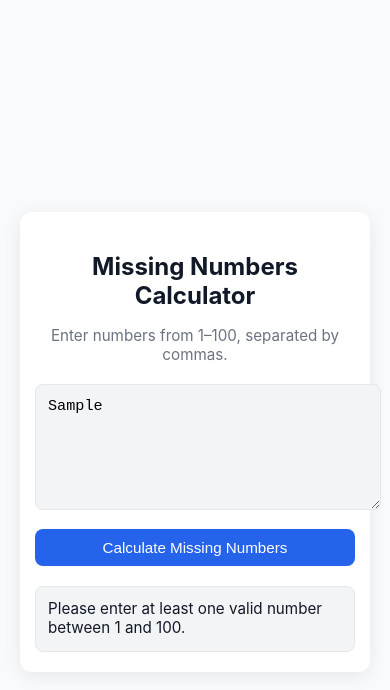
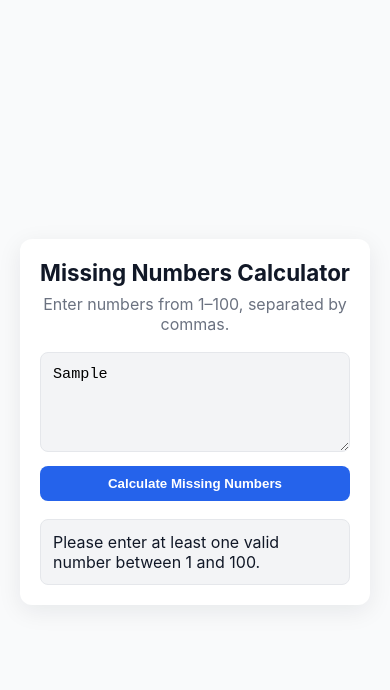
Before and after one commit to namecantbebl0nk/wplace-missing-pumpkin, a plain HTML site: page index.html in a window 390 px wide. Both pictures are taken after typing "Sample" into the empty fields and a click on the button "Calculate Missing Numbers". Drawn offline with Linux system fonts and the light colour scheme.

Commit message:
Update index.html

```diff
--- a/index.html
+++ b/index.html
@@ -1,10 +1,14 @@
 <!DOCTYPE html>
 <html lang="en">
 <head>
-<meta charset="UTF-8" />
-<meta name="viewport" content="width=device-width, initial-scale=1.0" />
+<meta charset="utf-8" />
+<meta name="viewport" content="width=device-width, initial-scale=1" />
 <title>Missing Numbers Calculator</title>
 <style>
+  /* Reset useful for consistent sizing and centering */
+  *, *::before, *::after { box-sizing: border-box; }
+  html, body { height: 100%; margin: 0; }
+
   :root {
     --primary: #2563eb;
     --background: #f9fafb;
@@ -25,120 +29,82 @@
       --border: #374151;
       --result-bg: #1e293b;
     }
-
-    textarea, #result {
-      color: #f1f5f9;
-    }
-
-    button {
-      background-color: #3b82f6;
-    }
-
-    button:hover {
-      background-color: #2563eb;
-    }
   }
 
   body {
-    font-family: "Inter", system-ui, sans-serif;
-    background-color: var(--background);
+    font-family: "Inter", system-ui, -apple-system, "Segoe UI", Roboto, "Helvetica Neue", Arial;
+    background: var(--background);
     color: var(--text);
     display: flex;
     align-items: center;
     justify-content: center;
+    padding: 20px;
     min-height: 100vh;
-    margin: 0;
-    padding: 20px;
   }
 
   .card {
     background: var(--card-bg);
-    padding: 30px 25px;
-    border-radius: 16px;
-    box-shadow: 0 4px 20px rgba(0, 0, 0, 0.08);
-    max-width: 480px;
+    padding: 30px;
+    border-radius: 14px;
+    box-shadow: 0 6px 24px rgba(16,24,40,0.08);
     width: 100%;
-    transition: background-color 0.3s, color 0.3s;
+    max-width: 520px;
+    transition: background 0.25s, color 0.25s;
   }
 
-  h2 {
-    margin-bottom: 10px;
-    font-size: 1.5rem;
-    text-align: center;
-  }
+  h2 { margin: 0 0 8px; text-align: center; font-size: 1.4rem; }
+  p { margin: 0 0 18px; color: var(--muted); text-align:center; }
 
-  p {
-    font-size: 0.95rem;
-    color: var(--muted);
-    text-align: center;
-    margin-bottom: 20px;
+  /* Ensure inputs don't overflow and are perfectly centered inside the card */
+  textarea, button, #result {
+    display: block;
+    width: 100%;
+    max-width: 100%;
+    margin: 0; /* prevents unexpected offset from default margins */
   }
 
   textarea {
-    width: 100%;
     height: 120px;
     padding: 12px;
     font-size: 0.95rem;
     border: 1px solid var(--border);
     border-radius: 8px;
     resize: vertical;
-    transition: border-color 0.2s, background-color 0.3s, color 0.3s;
-    background-color: var(--result-bg);
+    background: var(--result-bg);
+    transition: border-color 0.18s, background 0.18s, color 0.18s;
   }
 
-  textarea:focus {
-    border-color: var(--primary);
-    outline: none;
+  textarea:focus { outline: none; border-color: var(--primary); }
+
+  button {
+    margin-top: 14px;
+    padding: 12px;
+    border-radius: 8px;
+    border: none;
+    background: var(--primary);
+    color: #fff;
+    font-weight: 600;
+    cursor: pointer;
+    transition: transform 0.08s, background 0.16s;
   }
 
-  button {
-    width: 100%;
-    margin-top: 15px;
-    padding: 12px;
-    background-color: var(--primary);
-    color: white;
-    font-weight: 500;
-    border: none;
-    border-radius: 8px;
-    cursor: pointer;
-    font-size: 1rem;
-    transition: background-color 0.2s, transform 0.1s;
-  }
-
-  button:hover {
-    background-color: #1d4ed8;
-  }
-
-  button:active {
-    transform: scale(0.98);
-  }
+  button:active { transform: scale(.997); }
+  button:hover { filter: brightness(.95); }
 
   #result {
-    margin-top: 20px;
+    margin-top: 18px;
+    min-height: 44px;
+    padding: 12px;
+    border-radius: 8px;
+    border: 1px solid var(--border);
     white-space: pre-line;
     background: var(--result-bg);
-    padding: 12px;
-    border-radius: 8px;
-    font-size: 0.95rem;
-    border: 1px solid var(--border);
-    min-height: 40px;
-    transition: background-color 0.3s, color 0.3s;
   }
 
   @media (max-width: 600px) {
-    .card {
-      padding: 20px 15px;
-      border-radius: 12px;
-    }
-
-    textarea {
-      height: 100px;
-    }
-
-    button {
-      padding: 10px;
-      font-size: 0.95rem;
-    }
+    .card { padding: 20px; border-radius: 12px; }
+    textarea { height: 100px; }
+    button { padding: 10px; }
   }
 </style>
 </head>
@@ -149,26 +115,28 @@
   <p>Enter numbers from 1–100, separated by commas.</p>
 
   <textarea id="numbersInput" placeholder="e.g. 35, 19, 84, 53, ..."></textarea>
-  <button onclick="calculateMissing()">Calculate Missing Numbers</button>
+  <button id="calcBtn">Calculate Missing Numbers</button>
 
-  <div id="result"></div>
+  <div id="result" aria-live="polite"></div>
 </div>
 
 <script>
+document.getElementById('calcBtn').addEventListener('click', calculateMissing);
+
 function calculateMissing() {
   const input = document.getElementById("numbersInput").value;
   const numbers = input.split(',')
-    .map(n => parseInt(n.trim()))
-    .filter(n => !isNaN(n) && n >= 1 && n <= 100);
+    .map(n => parseInt(n.trim(), 10))
+    .filter(n => Number.isInteger(n) && n >= 1 && n <= 100);
 
-  const fullList = Array.from({ length: 100 }, (_, i) => i + 1);
-  const missing = fullList.filter(n => !numbers.includes(n));
+  const full = Array.from({length:100}, (_,i) => i+1);
+  const missing = full.filter(n => !numbers.includes(n));
 
   const result = document.getElementById("result");
   if (!numbers.length) {
     result.textContent = "Please enter at least one valid number between 1 and 100.";
   } else if (missing.length) {
-    result.textContent = `Missing numbers (${missing.length}):\n${missing.join(", ")}`;
+    result.textContent = `Missing numbers (${missing.length}):\n${missing.join(', ')}`;
   } else {
     result.textContent = "No numbers are missing!";
   }
```
